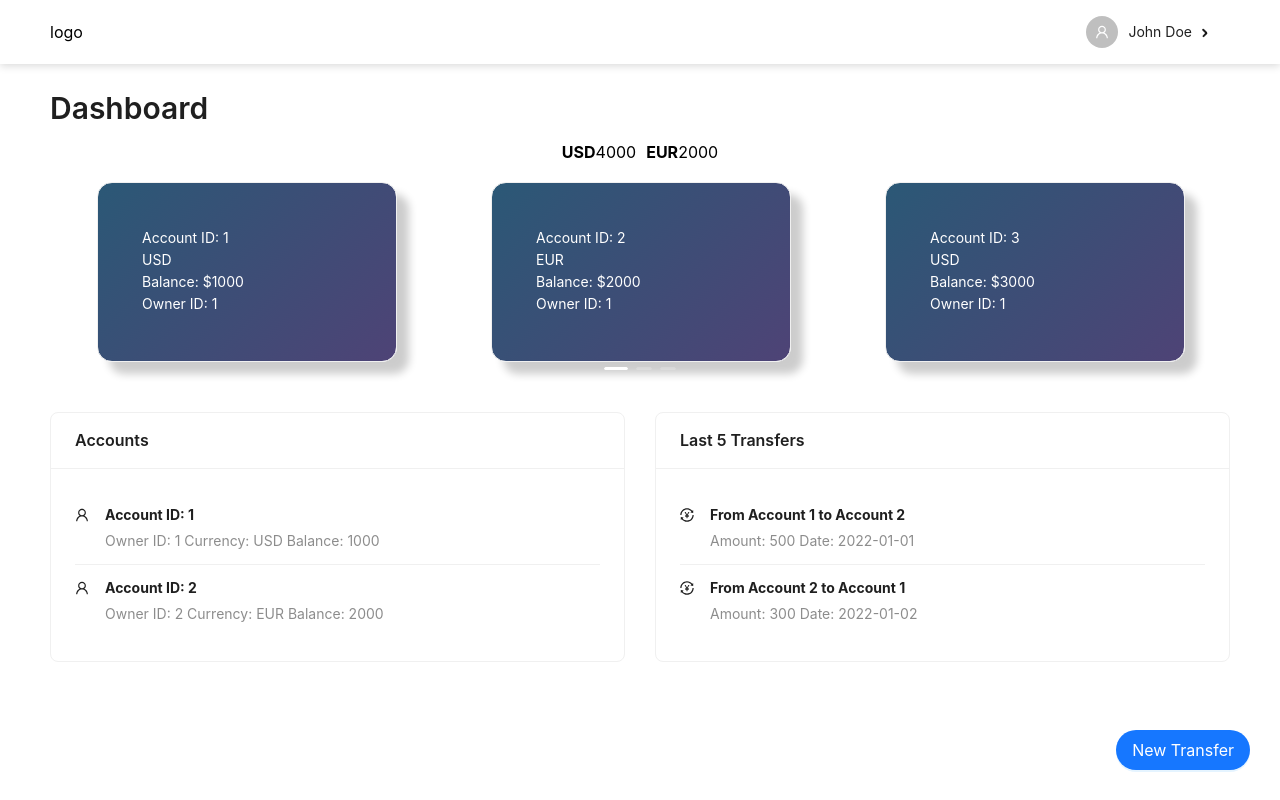
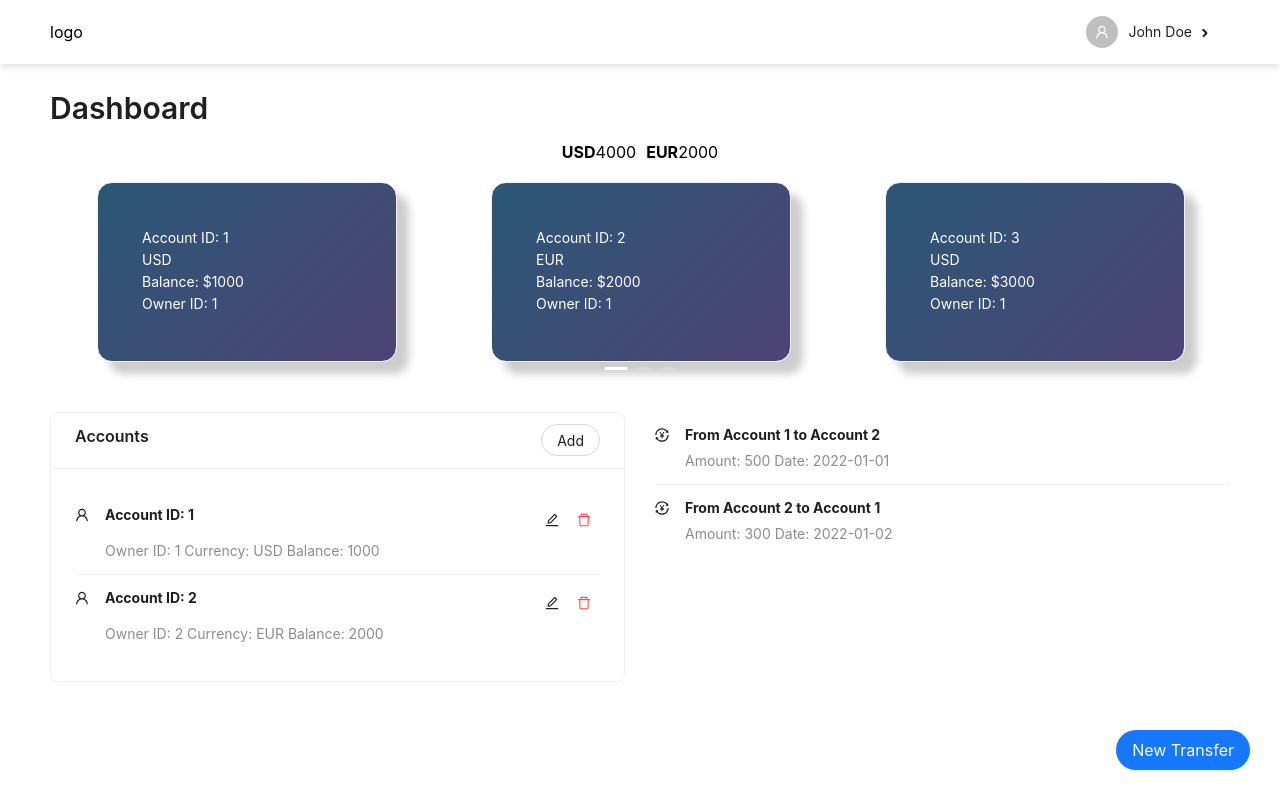
Before and after one commit to emg1990/bank-app, a React (Create React App) app: page / in a window 1280 px wide. Built offline with nearby package versions, Linux system fonts and the light colour scheme.

Commit message:
Implementing account create/edit modal

```diff
--- /dev/null
+++ b/src/components/Home/AccountsList/AccountModal/AccountModal.tsx
@@ -0,0 +1,63 @@
+import React, { useEffect } from 'react';
+import { Form, Input, Select, Modal } from 'antd';
+import { type IAccount } from '../../../types';
+
+interface AccountModalProps {
+  open: boolean;
+  onCancel: () => void;
+  account: IAccount | undefined;
+}
+
+const AccountModal: React.FC<AccountModalProps> = ({ open, onCancel, account }) => {
+  const [form] = Form.useForm<IAccount | undefined>();
+  const isEdit = !!account;
+
+  useEffect(() => {
+    form.setFieldsValue(account || {});
+
+    return () => form.resetFields();
+  }, [account]);
+
+  const handleSave = () => {
+    // Add logic to save the updated account information
+    onCancel();
+  };
+
+  return (
+    <Modal
+      title="Make a transfer"
+      onCancel={onCancel}
+      open={open}
+      onOk={handleSave}
+      okText={isEdit ? "Update" : "Create"}
+    >
+      <Form
+        name="account_form"
+        form={form}
+        initialValues={account}
+        labelCol={{ span: 6 }}
+        wrapperCol={{ span: 16 }}
+      >
+        <Form.Item name="name" label="Name">
+          <Input />
+        </Form.Item>
+        <Form.Item name="ownerId" label="Owner ID" rules={[{ required: true, message: 'Please input the owner ID!' }]}>
+          <Input type="number" />
+        </Form.Item>
+        <Form.Item name="currency" label="Currency" rules={[{ required: true, message: 'Please select the currency!' }]}>
+          <Select>
+            <Select.Option value="USD">USD</Select.Option>
+            <Select.Option value="EUR">EUR</Select.Option>
+            <Select.Option value="GBP">GBP</Select.Option>
+          </Select>
+        </Form.Item>
+        <Form.Item label="Balance">
+          <span>{account?.balance}</span>
+        </Form.Item>
+      </Form>
+    </Modal>
+  );
+};
+
+
+export default AccountModal;
--- /dev/null
+++ b/src/components/Home/AccountsList/AccountRow/AccountRow.module.css
@@ -0,0 +1,4 @@
+.titleContainer {
+  display: flex;
+  justify-content: space-between;
+}
--- /dev/null
+++ b/src/components/Home/AccountsList/AccountRow/AccountRow.tsx
@@ -0,0 +1,51 @@
+import React from 'react';
+import { IAccount } from '../../../types';
+import { Button, List, Popconfirm } from 'antd';
+import { DeleteOutlined, EditOutlined, UserOutlined } from '@ant-design/icons';
+import styles from './AccountRow.module.css';
+
+const { Item } = List;
+
+interface AccountRowProps {
+  account: IAccount;
+  onEdit: (account: IAccount) => void;
+}
+
+const AccountRow: React.FC<AccountRowProps> = ({ account, onEdit }) => {
+  const onDelete = () => {
+    // Delete account
+  };
+  return (
+    <Item>
+      <Item.Meta
+        avatar={<UserOutlined />}
+        title={<div className={styles.titleContainer}>
+          <span>Account ID: {account.accountId}</span>
+          <div>
+            <Button
+              type="text"
+              icon={<EditOutlined />}
+              onClick={() => onEdit(account)}
+            />
+            <Popconfirm
+              title="Delete the account"
+              description={`Are you sure to delete account ${account.name || account.accountId}?`}
+              okText="Yes"
+              cancelText="No"
+              onConfirm={onDelete}
+            >
+              <Button
+                type="text"
+                danger
+                icon={<DeleteOutlined />}
+              />
+            </Popconfirm>
+          </div>
+        </div>}
+        description={`Owner ID: ${account.ownerId} Currency: ${account.currency} Balance: ${account.balance}`}
+      />
+    </Item>
+  );
+};
+
+export default AccountRow;
--- a/src/components/Home/AccountsList/AccountsList.tsx
+++ b/src/components/Home/AccountsList/AccountsList.tsx
@@ -1,14 +1,19 @@
 import React, { useEffect, useState } from 'react';
-import { UserOutlined } from '@ant-design/icons';
-import { List } from 'antd';
+import { Card, List } from 'antd';
 import { IAccount } from '../../types';
+import AccountModal from './AccountModal/AccountModal';
+import AccountsListHeader from './AccountsListHeader/AccountsListHeader';
+import AccountRow from './AccountRow/AccountRow';
 
 const AccountsList = () => {
   const [accounts, setAccounts] = useState<IAccount[]>([]);
+  const [selectedAccount, setSelectedAccount] = useState<IAccount | undefined>();
+  const [openModal, setOpenModal] = useState(false);
   useEffect(() => {
     const mockAccounts: IAccount[] = [
       {
         accountId: 1,
+        name: "Account 01",
         ownerId: 1,
         currency: 'USD',
         balance: 1000,
@@ -23,22 +28,25 @@ const AccountsList = () => {
     setAccounts(mockAccounts);
   }, []);
 
+  const onCloseModal = () => {
+    setOpenModal(false);
+    setSelectedAccount(undefined);
+  };
+
+  const onCreateOrEditAccount = (account?: IAccount) => {
+    setSelectedAccount(account);
+    setOpenModal(true);
+  }
+
   return (
-    <>
+    <Card title={<AccountsListHeader onClick={() => onCreateOrEditAccount()}/>} >
       <List
         itemLayout="horizontal"
         dataSource={accounts}
-        renderItem={account => (
-          <List.Item>
-            <List.Item.Meta
-              avatar={<UserOutlined />}
-              title={`Account ID: ${account.accountId}`}
-              description={`Owner ID: ${account.ownerId} Currency: ${account.currency} Balance: ${account.balance}`}
-            />
-          </List.Item>
-        )}
+        renderItem={account => <AccountRow onEdit={() => onCreateOrEditAccount(account)} account={account} />}
       />
-    </>
+      {openModal && <AccountModal open={openModal} onCancel={onCloseModal} account={selectedAccount}/>}
+    </Card>
   );
 };
 
--- /dev/null
+++ b/src/components/Home/AccountsList/AccountsListHeader/AccountsListHeader.module.css
@@ -0,0 +1,4 @@
+.container {
+  display: flex;
+  justify-content: space-between;
+}
--- /dev/null
+++ b/src/components/Home/AccountsList/AccountsListHeader/AccountsListHeader.tsx
@@ -0,0 +1,17 @@
+import React from 'react';
+import styles from './AccountsListHeader.module.css';
+import { Button } from 'antd';
+interface AccountsListHeaderProps {
+  onClick: () => void;
+}
+
+const AccountsListHeader: React.FC<AccountsListHeaderProps> = ({ onClick }) => {
+  return (
+    <div className={styles.container}>
+      <span>Accounts</span>
+      <Button shape="round" onClick={onClick}>Add</Button>
+    </div>
+  );
+};
+
+export default AccountsListHeader;
--- a/src/components/Home/Home.tsx
+++ b/src/components/Home/Home.tsx
@@ -1,5 +1,5 @@
 import React from 'react';
-import { Card, Row, Col, Typography } from 'antd';
+import { Row, Col, Typography } from 'antd';
 import AccountsList from './AccountsList/AccountsList';
 import TransfersList from './TransfersList/TransfersList';
 import PersonalAccountsList from './PersonalAccountsList/PersonalAccountsList';
@@ -18,14 +18,10 @@ const Home: React.FC = () => {
       </div>
       <Row gutter={[30, 30]}>
         <Col xs={24} md={12}>
-          <Card title="Accounts" >
-            <AccountsList />
-          </Card>
+          <AccountsList />
         </Col>
         <Col xs={24} md={12}>
-          <Card title="Last 5 Transfers">
-            <TransfersList />
-          </Card>
+          <TransfersList />
         </Col>
       </Row>
     </>
```
